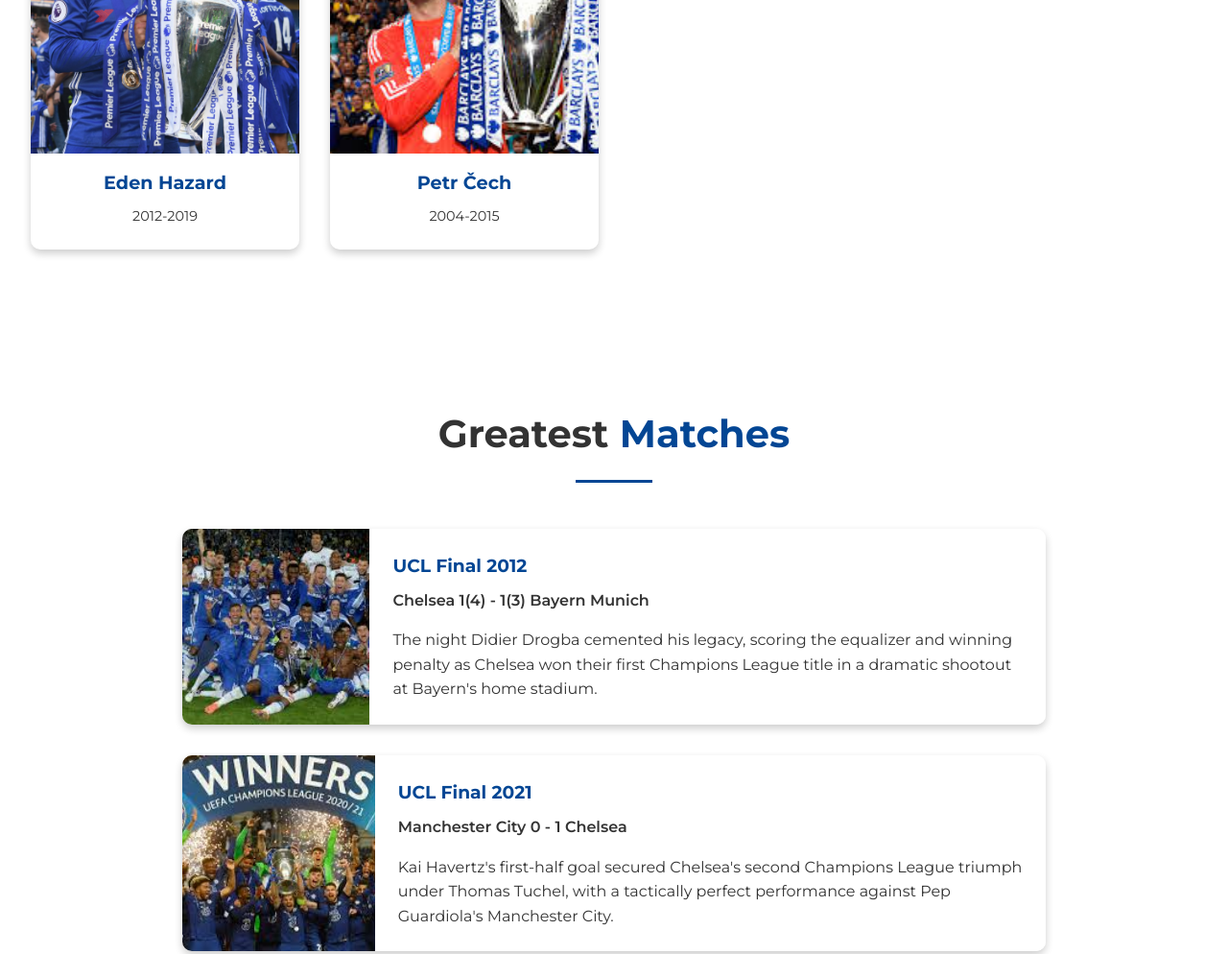
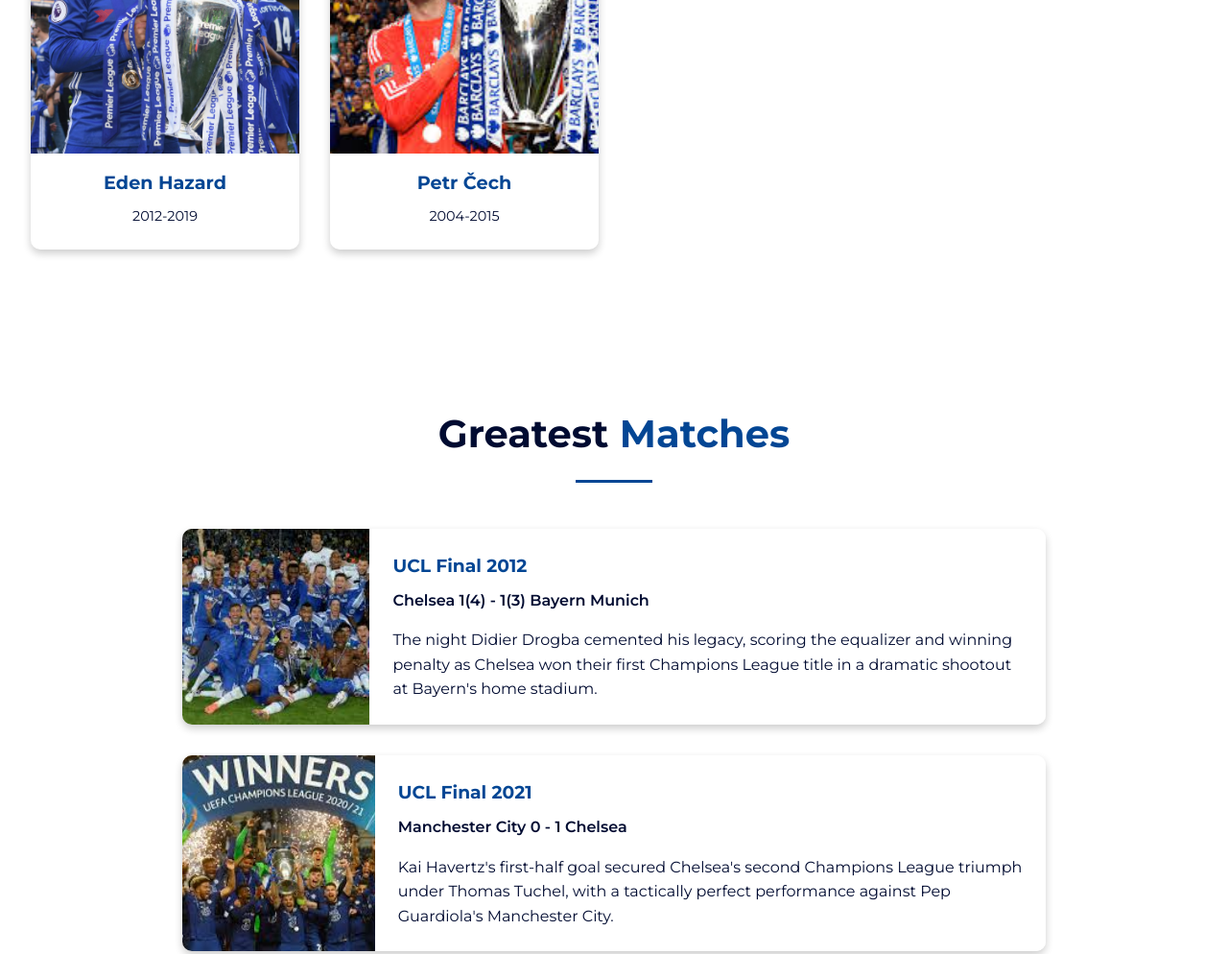
Before and after one commit to annick975/annick975.github.io, a plain HTML site: page index.html in a window 1280 px wide. Shown: the part 5714-6708 px from the top of the page at 96% size. Drawn offline with Linux system fonts and the light colour scheme.

Commit message:
Some changes

```diff
--- a/CFC.css
+++ b/CFC.css
@@ -5,7 +5,7 @@
     --chelsea-gold: #dba111;
     --white: #ffffff;
     --light-grey: #f5f5f5;
-    --dark-grey: #333333;
+    --dark-blue: #000b31;
     --black: #000000;
     --shadow: rgba(0, 0, 0, 0.2);
 }
@@ -18,7 +18,7 @@
 
 body {
     font-family: 'Montserrat', sans-serif;
-    color: var(--dark-grey);
+    color: var(--dark-blue);
     line-height: 1.6;
     background-color: var(--white);
     overflow-x: hidden;
@@ -431,7 +431,7 @@ section {
 
 .player-front p {
     font-size: 0.9rem;
-    color: var(--dark-grey);
+    color: var(--dark-blue);
 }
 
 .player-back h4 {
@@ -504,7 +504,7 @@ section {
 }
 
 .match-details h4 {
-    color: var(--dark-grey);
+    color: var(--dark-blue);
     margin-bottom: 1rem;
     font-weight: 600;
 }
@@ -578,7 +578,7 @@ section {
 
 /* Footer */
 footer {
-    background-color: var(--dark-grey);
+    background-color: var(--dark-blue);
     color: var(--white);
     padding: 3rem 2rem;
 }
--- a/index.html
+++ b/index.html
@@ -399,6 +399,7 @@
                                 <div class="copyright">
                                     <p>&copy; 2025 Chelsea FC Tribute. This is a fan-made website. Not affiliated with Chelsea Football Club.
                                     </p>
+                                    <p>Made with 💙 by Annick</p>
                                 </div>
                             </div>
                         </footer>
```
